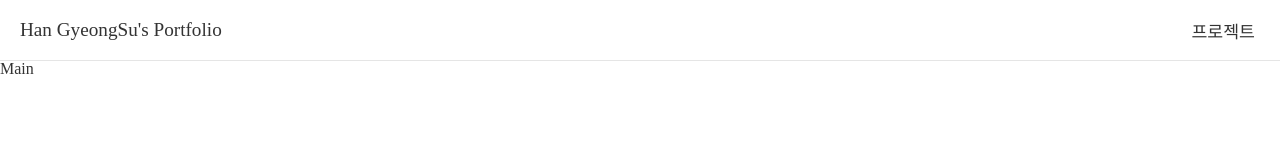
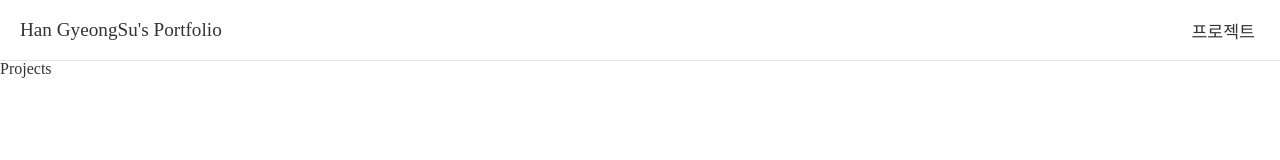
Before and after one commit to micalgenus/portfolio, a React (Create React App) app: page / in a window 1280 px wide. Shown: the top 160 px of the page. Built offline with nearby package versions, Linux system fonts and the light colour scheme; a web font is replaced by a local one.

Commit message:
Update Main page

```diff
--- a/src/pages/Main/index.js
+++ b/src/pages/Main/index.js
@@ -1,11 +1,13 @@
 import React, { Component } from 'react';
+
+import Projects from '@/Pages/Projects';
 
 export default class Main extends Component {
   render() {
     return (
-      <div>
-        <p>Main</p>
-      </div>
+      <>
+        <Projects />
+      </>
     );
   }
 }
```
